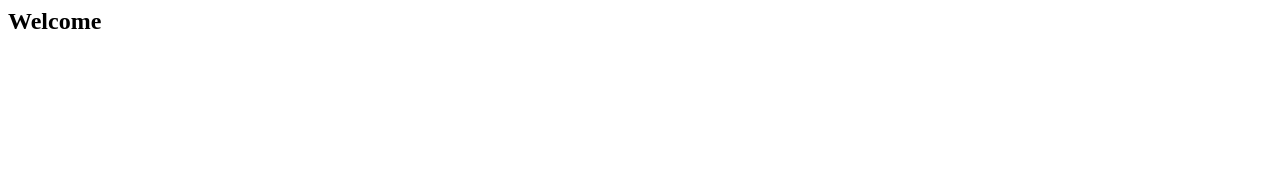
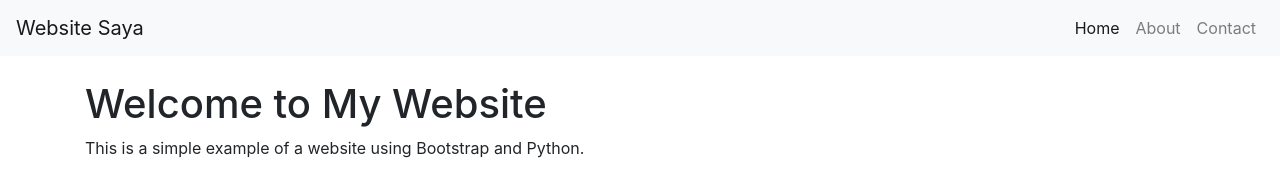
Before and after one commit to mahrizal/mahrizal.github.io, a plain HTML site: page index.html in a window 1280 px wide. Drawn offline with nearby package versions, Linux system fonts and the light colour scheme.

Commit message:
Update index.html

```diff
--- a/index.html
+++ b/index.html
@@ -1 +1,43 @@
-<h2>Welcome</h2>
+<!DOCTYPE html>
+<html lang="en">
+<head>
+    <meta charset="UTF-8">
+    <meta name="viewport" content="width=device-width, initial-scale=1.0">
+    <title>Website Saya</title>
+    <link rel="stylesheet" href="https://stackpath.bootstrapcdn.com/bootstrap/4.5.2/css/bootstrap.min.css">
+</head>
+<body>
+    <!-- Navbar -->
+    <nav class="navbar navbar-expand-lg navbar-light bg-light">
+        <a class="navbar-brand" href="#">Website Saya</a>
+        <button class="navbar-toggler" type="button" data-toggle="collapse" data-target="#navbarNav" aria-controls="navbarNav" aria-expanded="false" aria-label="Toggle navigation">
+            <span class="navbar-toggler-icon"></span>
+        </button>
+        <div class="collapse navbar-collapse" id="navbarNav">
+            <ul class="navbar-nav ml-auto">
+                <li class="nav-item active">
+                    <a class="nav-link" href="#">Home <span class="sr-only">(current)</span></a>
+                </li>
+                <li class="nav-item">
+                    <a class="nav-link" href="#">About</a>
+                </li>
+                <li class="nav-item">
+                    <a class="nav-link" href="#">Contact</a>
+                </li>
+            </ul>
+        </div>
+    </nav>
+
+    <!-- Content -->
+    <div class="container mt-4">
+        <h1>Welcome to My Website</h1>
+        <p>This is a simple example of a website using Bootstrap and Python.</p>
+    </div>
+
+
+    <!-- Bootstrap JS and jQuery (optional) -->
+    <script src="https://code.jquery.com/jquery-3.5.1.slim.min.js"></script>
+    <script src="https://cdn.jsdelivr.net/npm/@popperjs/core@2.5.4/dist/umd/popper.min.js"></script>
+    <script src="https://stackpath.bootstrapcdn.com/bootstrap/4.5.2/js/bootstrap.min.js"></script>
+</body>
+</html>
```
